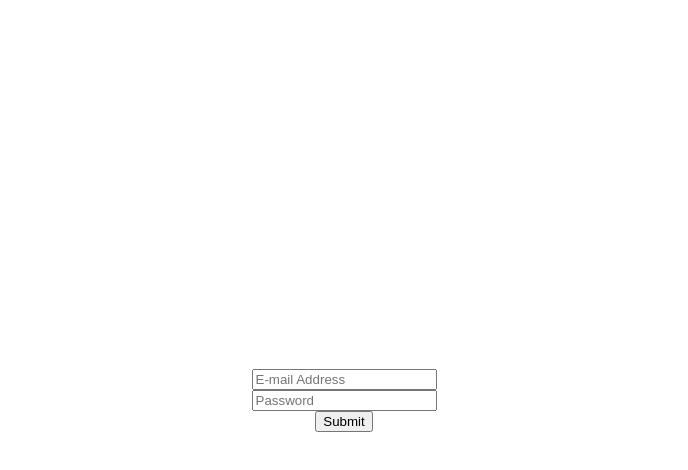
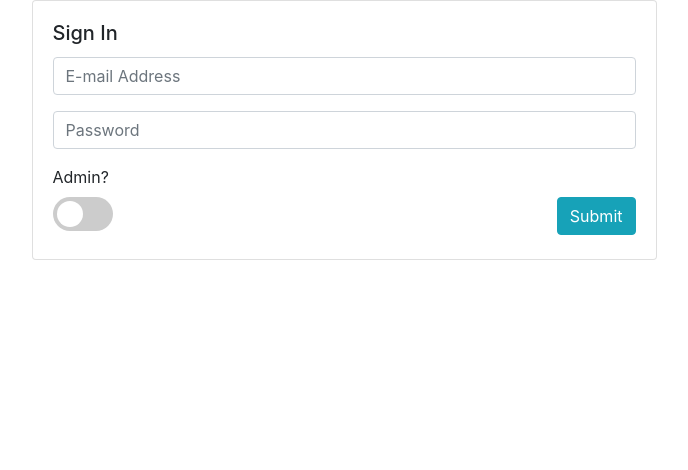
Before and after one commit to austinsprawls/archimydes-react, a React (Create React App) app: page / in a window 1280 px wide. Shown: the top 470 px of the page, without its empty margins (296-984 px from the left). Built offline with nearby package versions, Linux system fonts and the light colour scheme.

Commit message:
Handling authentication for Admin/User roles; added routes; added scene to Create Story and submit story

```diff
--- a/package.json
+++ b/package.json
@@ -7,6 +7,7 @@
     "@testing-library/jest-dom": "^4.2.4",
     "@testing-library/react": "^9.3.2",
     "@testing-library/user-event": "^7.1.2",
+    "bootstrap": "^4.5.0",
     "node-fetch": "^2.6.0",
     "react": "^16.13.1",
     "react-dom": "^16.13.1",
--- a/src/App.css
+++ b/src/App.css
@@ -1,5 +1,6 @@
 .App {
   text-align: center;
+  padding: 20
 }
 
 .App-logo {
@@ -37,3 +38,66 @@
     transform: translateY(0px)
   }
 }
+
+/* The switch - the box around the slider */
+.switch {
+  position: relative;
+  display: inline-block;
+  width: 60px;
+  height: 34px;
+}
+
+/* Hide default HTML checkbox */
+.switch input {
+  opacity: 0;
+  width: 0;
+  height: 0;
+}
+
+/* The slider */
+.slider {
+  position: absolute;
+  cursor: pointer;
+  top: 0;
+  left: 0;
+  right: 0;
+  bottom: 0;
+  background-color: #ccc;
+  -webkit-transition: .4s;
+  transition: .4s;
+}
+
+.slider:before {
+  position: absolute;
+  content: "";
+  height: 26px;
+  width: 26px;
+  left: 4px;
+  bottom: 4px;
+  background-color: white;
+  -webkit-transition: .4s;
+  transition: .4s;
+}
+
+input:checked + .slider {
+  background-color: #2196F3;
+}
+
+input:focus + .slider {
+  box-shadow: 0 0 1px #2196F3;
+}
+
+input:checked + .slider:before {
+  -webkit-transform: translateX(26px);
+  -ms-transform: translateX(26px);
+  transform: translateX(26px);
+}
+
+/* Rounded sliders */
+.slider.round {
+  border-radius: 34px;
+}
+
+.slider.round:before {
+  border-radius: 50%;
+}
--- a/src/App.js
+++ b/src/App.js
@@ -1,28 +1,46 @@
-import React, { useState } from 'react';
-import { useDispatch } from 'react-redux';
-// import logo from './logo.svg';
-// import { Counter } from './features/counter/Counter';
-import { login } from './loginSlice';
+import React from 'react';
+import { BrowserRouter as Router, Switch, Route } from 'react-router-dom';
+import { Login } from './scenes/login/Login';
+import { CreateStory } from './scenes/createStory/CreateStory';
 import './App.css';
 
 function App() {
-  const dispatch = useDispatch();
-  const [email, setEmail] = useState('');
-  const [password, setPassword] = useState('');
   return (
-    <div className="App">
-      <header className="App-header">
-        {/* <img src={logo} className="App-logo" alt="logo" /> */}
-        <input onChange={event => setEmail(event.target.value)} placeholder="E-mail Address" type="email" />
-        <input onChange={event => setPassword(event.target.value)} placeholder="Password" type="password"/>
-        <button onClick={() => dispatch(login(email, password)) } type="submit">Submit</button>
-        {/* <Counter />
-        <p>
-          Edit <code>src/App.js</code> and save to reload.
-        </p> */}
-      </header>
-    </div>
+    <Router>
+      <Switch>
+        <Route path="/stories-create" component={CreateStory} />
+        <Route path="/stories-list" />
+        <Route path="/" component={Login} />
+      </Switch>
+    </Router>
   );
 }
 
+// function PrivateRoute({comp: Component, ...rest }) {
+//   console.log("is there auth key: ", localStorage.getItem('authToken'))
+//   localStorage.removeItem('authToken')
+//   return (
+//     <Route
+//       {...rest}
+//       render={({ location }) => {
+//         if (localStorage.getItem('authToken')) {
+//           console.log("GOT TOKEN")
+//           return (<Component  />);
+//         }
+//         else {
+//           console.log("GOT NO TOKEN")
+//           return (
+//             <Redirect
+//               to={{
+//                 pathname: "/",
+//               }}
+//             />
+//           )
+//         }
+//       }
+//       }
+//     />
+//   );
+// }
+
 export default App;
--- a/src/app/store.js
+++ b/src/app/store.js
@@ -1,10 +1,12 @@
 import { configureStore } from '@reduxjs/toolkit';
 import counterReducer from '../features/counter/counterSlice';
-import loginReducer from '../loginSlice';
+import loginReducer from '../scenes/login/loginSlice';
+import createStoryReducer from '../scenes/createStory/createStorySlice';
 
 export default configureStore({
   reducer: {
     counter: counterReducer,
-    credentials: loginReducer
+    login: loginReducer,
+    createStory: createStoryReducer
   },
 });
--- /dev/null
+++ b/src/features/card/Card.js
@@ -0,0 +1,16 @@
+import React from 'react';
+
+export function Card(props) {
+    return (
+        <div className="row justify-content-center align-items-center">
+            <div className="col-sm-12 col-md-6">
+                <div className="card">
+                    <div className="card-body">
+                        <h5 className="card-title">{props.title}</h5>
+                        {props.children}
+                    </div>
+                </div>
+            </div>
+        </div>
+    );
+}
--- a/src/index.js
+++ b/src/index.js
@@ -5,6 +5,8 @@ import App from './App';
 import store from './app/store';
 import { Provider } from 'react-redux';
 import * as serviceWorker from './serviceWorker';
+// Boostrap Styles
+import 'bootstrap/dist/css/bootstrap.css'
 
 ReactDOM.render(
   <React.StrictMode>
--- /dev/null
+++ b/src/scenes/createStory/CreateStory.js
@@ -0,0 +1,86 @@
+import React, {useState} from 'react';
+import {Card} from '../../features/card/Card';
+import { useDispatch, useSelector } from 'react-redux';
+import { submitStory, selectResponseResult, selectError } from './createStorySlice';
+import { Redirect } from 'react-router-dom';
+
+
+export function CreateStory() {
+    const dispatch = useDispatch();
+    const isAPISuccess = useSelector(selectResponseResult)
+    const errorMessage = useSelector(selectError);
+
+    const [summary, setSummary] = useState('');
+    const [description, setDescription] = useState('');
+    const [type, setType] = useState('');
+    const [complexity, setComplexity] = useState('');
+    const [estimatedHrs, setEstimatedHrs] = useState('');
+    const [cost, setCost] = useState('');
+
+
+    const complexityOptions = [
+        {value: 'low', label: 'Low'},
+        {value: 'mid', label: 'Mid'},
+        {value: 'high', label: 'High'}].map(item => (<option value={item.value} key={item.value}>{item.label}</option>));
+    const typeOptions = [
+        {value: 'enhancement', label: 'Enhancement'},
+        {value: 'bugfix', label: 'Bug Fix'},
+        {value: 'development', label: 'Development'},
+        {value: 'qa', label: 'QA'}].map(item => (<option value={item.value} key={item.value}>{item.label}</option>));
+
+    if (errorMessage) {
+        alert(errorMessage)
+    }
+
+    if (isAPISuccess) {
+        return <Redirect push to="stories-list" />
+    }
+
+    return (
+        <Card title="Create a Story">
+            <div className="form-group">
+                <input onChange={e => setSummary(e.target.value)} value={summary} className="form-control" placeholder="Summary" />
+            </div>
+
+            <div className="form-group">
+                <textarea onChange={e => setDescription(e.target.value)} value={description} className="form-control" placeholder="Description" />
+            </div>
+
+            <div className="form-group">
+                <select value={type} onChange={e => setType(e.target.value)} className="form-control">
+                    <option disabled value="">Select Type</option>
+                    {typeOptions}
+                </select>
+            </div>
+
+            <div className="form-group">
+                <select value={complexity} onChange={e => setComplexity(e.target.value)} className="form-control">
+                    <option disabled value="">Select Complexity</option>
+                    {complexityOptions}
+                </select>
+            </div>
+
+            <div className="form-group">
+                <input onChange={e => setEstimatedHrs(e.target.value)} value={estimatedHrs} className="form-control" placeholder="Estimated Completion Time" />
+            </div>
+
+            <div className="input-group mb-3">
+                <div className="input-group-prepend">
+                    <span className="input-group-text" id="basic-addon1">$</span>
+                </div>
+                <input onChange={e => setCost(e.target.value)} value={cost} className="form-control" placeholder="Cost Associated" />
+            </div>
+
+            <button onClick={() => dispatch(submitStory({
+                summary,
+                description,
+                type,
+                complexity,
+                cost,
+                estimatedHrs
+            }))} className="btn btn-info">Submit</button>
+
+
+        </Card>
+    );
+}
--- /dev/null
+++ b/src/scenes/createStory/createStorySlice.js
@@ -0,0 +1,53 @@
+import { createSlice } from '@reduxjs/toolkit';
+import fetch from 'node-fetch';
+
+export const createStorySlice = createSlice({
+    name: 'createStory',
+    initialState: {
+        isSuccess: false,
+        error: ''
+    },
+    reducers: {
+        setResponseResult: (state, action) => {
+            console.log("what is the action payload: ", action.payload)
+            if (action.payload.error || !action.payload) {
+                state.isSuccess = false;
+                state.error = action.payload.error;
+            }
+            else {
+                state.isSuccess = true;
+            }
+        }
+    }
+});
+
+export const { setResponseResult } = createStorySlice.actions;
+
+export const submitStory = data => async dispatch => {
+    const headers = {
+        'Content-Type': 'application/json',
+        'Authorization': `${localStorage.getItem('authToken')}`
+    };
+    console.log("data to submit for story creation: ", data);
+    const response = await fetch('http://localhost:3000/api/v1/stories', {
+        method: 'post',
+        body: JSON.stringify(data),
+        headers
+    });
+    let result;
+    try {
+        result = await response.json();
+    }
+    catch {
+        result = false;
+    }
+
+    console.log("result saving story: ", result)
+    dispatch(setResponseResult(result));
+
+};
+
+export const selectResponseResult = state => state.createStory.isSuccess;
+export const selectError = state => state.createStory.error;
+
+export default createStorySlice.reducer;
--- /dev/null
+++ b/src/scenes/login/Login.js
@@ -0,0 +1,66 @@
+import React, { useState, useEffect } from 'react';
+import { useDispatch, useSelector } from 'react-redux';
+import {Card} from '../../features/card/Card';
+import { login, selectRole, selectAuthToken } from './loginSlice';
+import { Redirect } from 'react-router-dom';
+
+export function Login({history}) {
+    const dispatch = useDispatch();
+    const userRole = useSelector(selectRole);
+    const authToken = useSelector(selectAuthToken);
+    const [email, setEmail] = useState('');
+    const [password, setPassword] = useState('');
+    const [isAdmin, setIsAdmin] = useState(false);
+
+    useEffect(() => {
+        if (userRole) {
+            localStorage.setItem('userRole', userRole);
+            localStorage.setItem('authToken', authToken);
+            console.log("next scene pls: ", localStorage.getItem('authToken'));
+        }
+    }, [userRole]);
+
+    if (userRole === 'user') {
+        return (
+            <Redirect push to="/stories-create" />
+        );
+    }
+    else if (userRole === 'admin') {
+        return (
+            <Redirect push to="/stories-review" />
+        );
+    }
+
+    return (
+        <Card title="Sign In">
+            <div className="form-group">
+                <input
+                    className="form-control"
+                    onChange={event => setEmail(event.target.value)}
+                    placeholder="E-mail Address"
+                    type="email" />
+            </div>
+
+            <div className="form-group">
+                <input className="form-control" onChange={event => setPassword(event.target.value)} placeholder="Password" type="password"/>
+            </div>
+
+            <div className="row">
+                <div className="col">
+                <label>Admin?</label>
+                <label className="switch" style={{display: 'block'}}>
+                    <input checked={isAdmin} onChange={e => setIsAdmin(e.target.checked)} type="checkbox" />
+                    <span className="slider round"></span>
+                </label>
+                </div>
+                <div className="col">
+                    <label style={{display: 'block', visibility: 'hidden'}}>Submit</label>
+                    <button className="btn btn-info float-right" onClick={() => dispatch(login(email, password, isAdmin)) }>Submit</button>
+                </div>
+            </div>
+
+
+        </Card>
+    );
+
+}
--- a/src/loginSlice.js
+++ b/src/scenes/login/loginSlice.js
@@ -22,14 +22,16 @@ export const loginSlice = createSlice({
 
 export const { setCredentials } = loginSlice.actions;
 
-export const login = (email, password, isAdmin = false) => async dispatch => {
+export const login = (email, password, isAdmin) => async dispatch => {
+    const body = JSON.stringify({
+        email,
+        password,
+        isAdmin
+    });
+    console.log("body for lgoin: ", body)
     const response = await fetch('http://localhost:3000/api/v1/signin', {
         method: 'post',
-        body: JSON.stringify({
-            email,
-            password,
-            isAdmin
-        }),
+        body,
         headers: {'Content-Type': 'application/json'}
     });
     const json = await response.json();
@@ -38,4 +40,8 @@ export const login = (email, password, isAdmin = false) => async dispatch => {
 
 }
 
+export const selectRole = state => state.login.role;
+
+export const selectAuthToken = state => state.login.token;
+
 export default loginSlice.reducer;
```
Also changed, not shown: 1 other file (tests, documents, lock files or other folders).
